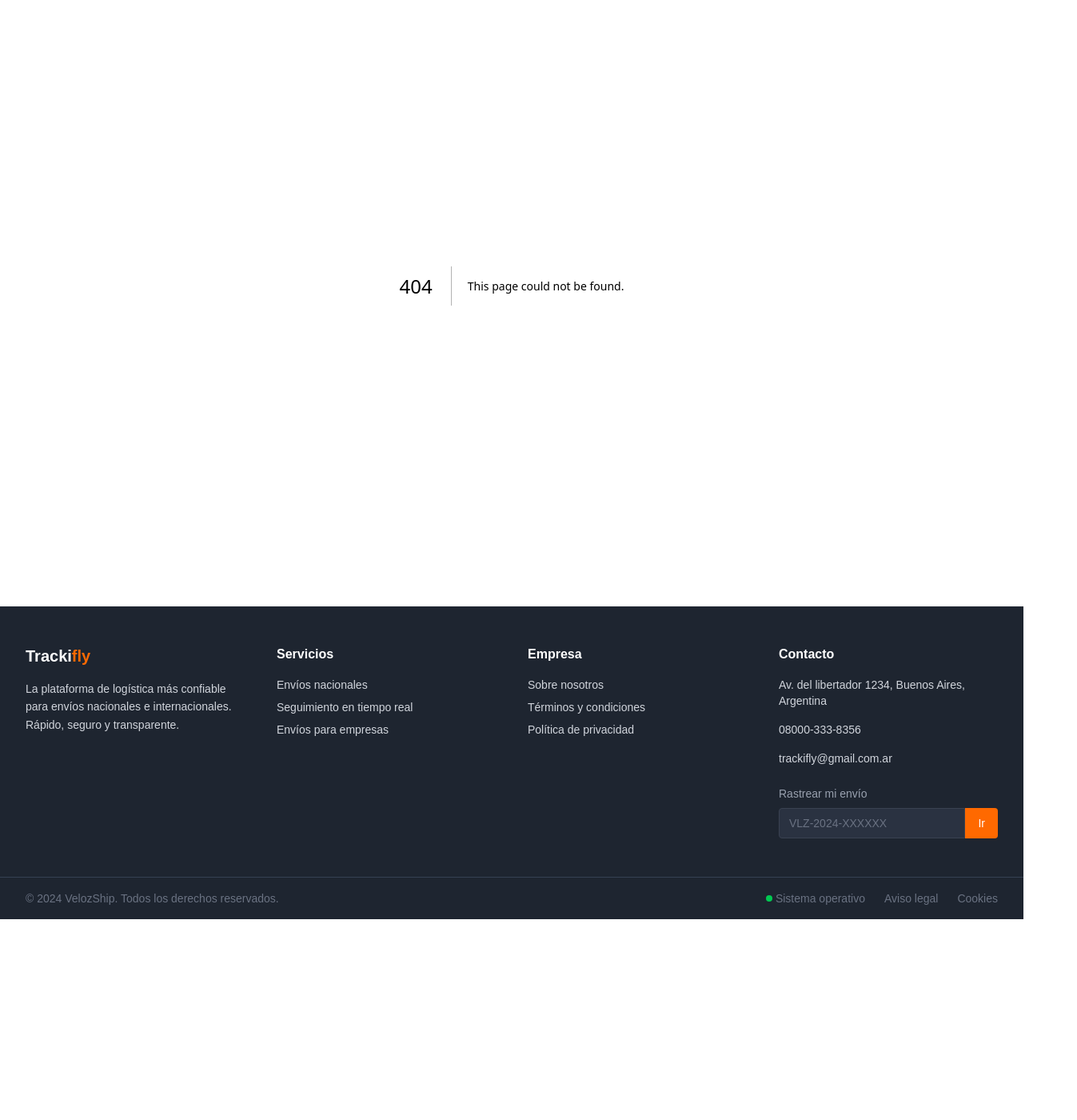
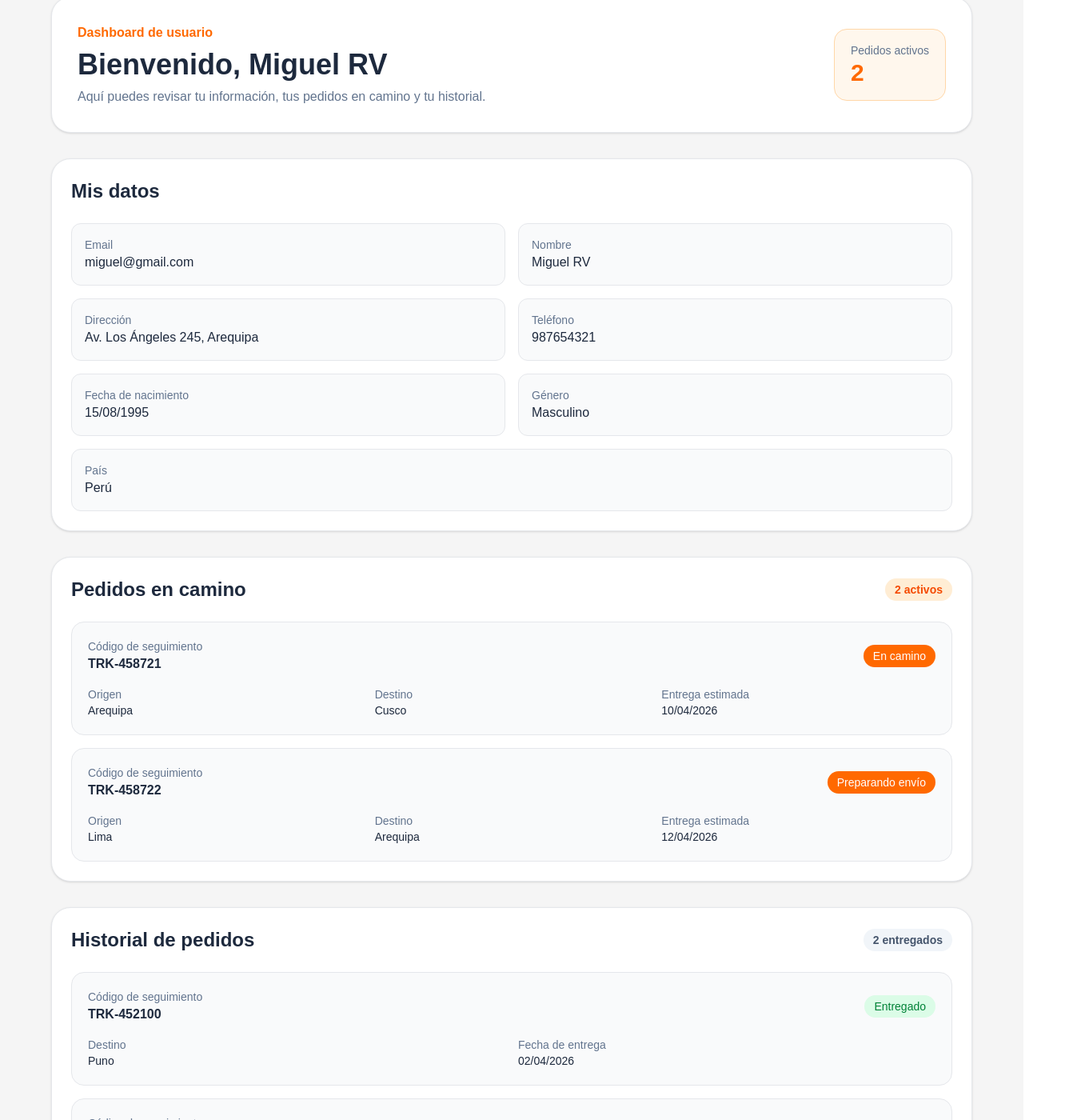
Before and after one commit to trackifly-app/Front-TrackiFly, a Next.js app in the folder front/: page /dashboard/user in a window 1280 px wide. Before the commit this address had no page. Shown: the part 140-1540 px from the top of the page at 80% size, 1347 px wide, since content can reach past the window. Before the commit the page ends 1289 px from the top, so only its background shows below. Built offline with nearby package versions, Linux system fonts and the light colour scheme.

Commit message:
actualizacion de navbar y agregado de dashboard/usuario

```diff
--- /dev/null
+++ b/front/src/app/dashboard/user/page.tsx
@@ -0,0 +1,82 @@
+import UserProfileCard from "@/components/dashboardUser/UserProfileCard";
+import ActiveOrders from "@/components/dashboardUser/ActiveOrders";
+import OrderHistory from "@/components/dashboardUser/OrderHistory";
+
+export default function DashboardUserPage() {
+  const user = {
+    email: "miguel@gmail.com",
+    name: "Miguel RV",
+    address: "Av. Los Ángeles 245, Arequipa",
+    phone: "987654321",
+    birthDate: "15/08/1995",
+    gender: "Masculino",
+    country: "Perú",
+  };
+
+  const activeOrders = [
+    {
+      id: "1",
+      trackingCode: "TRK-458721",
+      status: "En camino",
+      origin: "Arequipa",
+      destination: "Cusco",
+      estimatedDelivery: "10/04/2026",
+    },
+    {
+      id: "2",
+      trackingCode: "TRK-458722",
+      status: "Preparando envío",
+      origin: "Lima",
+      destination: "Arequipa",
+      estimatedDelivery: "12/04/2026",
+    },
+  ];
+
+  const orderHistory = [
+    {
+      id: "1",
+      trackingCode: "TRK-452100",
+      deliveredDate: "02/04/2026",
+      destination: "Puno",
+      status: "Entregado",
+    },
+    {
+      id: "2",
+      trackingCode: "TRK-451890",
+      deliveredDate: "28/03/2026",
+      destination: "Tacna",
+      status: "Entregado",
+    },
+  ];
+
+  return (
+    <main className="min-h-screen bg-[#f5f5f5] px-4 py-10 md:px-8">
+      <div className="max-w-6xl mx-auto space-y-8">
+        <section className="bg-white rounded-3xl shadow-sm border border-gray-200 p-8">
+          <div className="flex flex-col md:flex-row md:items-center md:justify-between gap-4">
+            <div>
+              <p className="text-orange-500 font-semibold mb-2">Dashboard de usuario</p>
+              <h1 className="text-3xl md:text-4xl font-bold text-slate-800">
+                Bienvenido, {user.name}
+              </h1>
+              <p className="text-slate-500 mt-2">
+                Aquí puedes revisar tu información, tus pedidos en camino y tu historial.
+              </p>
+            </div>
+
+            <div className="bg-orange-50 border border-orange-200 rounded-2xl px-5 py-4">
+              <p className="text-sm text-slate-500">Pedidos activos</p>
+              <p className="text-3xl font-bold text-orange-500">{activeOrders.length}</p>
+            </div>
+          </div>
+        </section>
+
+        <UserProfileCard user={user} />
+
+        <ActiveOrders orders={activeOrders} />
+
+        <OrderHistory orders={orderHistory} />
+      </div>
+    </main>
+  );
+}
--- a/front/src/components/Navbar.tsx
+++ b/front/src/components/Navbar.tsx
@@ -17,16 +17,19 @@ const Navbar = () => {
       {/* ZONA CENTRAL */}
       <div className="flex items-center justify-center gap-25">
         <Link href="/">Home</Link>
-        <Link href="/dashboard">Dashboard</Link>
+        <Link href="/dashboard">Dashboard/Admin</Link>
+        <Link href="/dashboard/user">Dashboard/User</Link>
         <Link href="/login">Iniciar sesión</Link>
         <Link href="/register">Registrarse</Link>
-        <Link href="/orders">Pedidos</Link>
-        <Link href="/products">Productos</Link>
+        <Link href="/orders">Pedidos/Admin</Link>
+        <Link href="/products">Productos/Admin</Link>
       </div>
 
       {/* BOTON STATUS CERRAR SESION */}
       <div className="flex items-center justify-end mr-4">
-        <button>Cerrar sesión</button>
+        <button className="bg-red-500 text-white px-4 py-2 rounded-lg hover:bg-red-400 transition">
+          Cerrar sesión
+        </button>
       </div>
     </nav>
   );
--- /dev/null
+++ b/front/src/components/dashboardUser/ActiveOrders.tsx
@@ -0,0 +1,68 @@
+type ActiveOrder = {
+  id: string;
+  trackingCode: string;
+  status: string;
+  origin: string;
+  destination: string;
+  estimatedDelivery: string;
+};
+
+type ActiveOrdersProps = {
+  orders: ActiveOrder[];
+};
+
+export default function ActiveOrders({ orders }: ActiveOrdersProps) {
+  return (
+    <section className="bg-white rounded-3xl shadow-sm border border-gray-200 p-6">
+      <div className="flex items-center justify-between mb-6">
+        <h2 className="text-2xl font-bold text-slate-800">Pedidos en camino</h2>
+        <span className="bg-orange-100 text-orange-600 text-sm font-semibold px-3 py-1 rounded-full">
+          {orders.length} activos
+        </span>
+      </div>
+
+      <div className="space-y-4">
+        {orders.length === 0 ? (
+          <div className="bg-gray-50 border border-dashed border-gray-300 rounded-2xl p-6 text-center text-slate-500">
+            No tienes pedidos en camino por ahora.
+          </div>
+        ) : (
+          orders.map((order) => (
+            <div
+              key={order.id}
+              className="border border-gray-200 rounded-2xl p-5 bg-gray-50"
+            >
+              <div className="flex flex-col md:flex-row md:items-center md:justify-between gap-3 mb-4">
+                <div>
+                  <p className="text-sm text-slate-500">Código de seguimiento</p>
+                  <p className="font-semibold text-slate-800">{order.trackingCode}</p>
+                </div>
+
+                <span className="w-fit bg-orange-500 text-white text-sm font-medium px-3 py-1 rounded-full">
+                  {order.status}
+                </span>
+              </div>
+
+              <div className="grid grid-cols-1 md:grid-cols-3 gap-4 text-sm">
+                <div>
+                  <p className="text-slate-500">Origen</p>
+                  <p className="text-slate-800 font-medium">{order.origin}</p>
+                </div>
+
+                <div>
+                  <p className="text-slate-500">Destino</p>
+                  <p className="text-slate-800 font-medium">{order.destination}</p>
+                </div>
+
+                <div>
+                  <p className="text-slate-500">Entrega estimada</p>
+                  <p className="text-slate-800 font-medium">{order.estimatedDelivery}</p>
+                </div>
+              </div>
+            </div>
+          ))
+        )}
+      </div>
+    </section>
+  );
+}
--- /dev/null
+++ b/front/src/components/dashboardUser/OrderHistory.tsx
@@ -0,0 +1,62 @@
+type HistoryOrder = {
+  id: string;
+  trackingCode: string;
+  deliveredDate: string;
+  destination: string;
+  status: string;
+};
+
+type OrderHistoryProps = {
+  orders: HistoryOrder[];
+};
+
+export default function OrderHistory({ orders }: OrderHistoryProps) {
+  return (
+    <section className="bg-white rounded-3xl shadow-sm border border-gray-200 p-6">
+      <div className="flex items-center justify-between mb-6">
+        <h2 className="text-2xl font-bold text-slate-800">Historial de pedidos</h2>
+        <span className="bg-slate-100 text-slate-600 text-sm font-semibold px-3 py-1 rounded-full">
+          {orders.length} entregados
+        </span>
+      </div>
+
+      <div className="space-y-4">
+        {orders.length === 0 ? (
+          <div className="bg-gray-50 border border-dashed border-gray-300 rounded-2xl p-6 text-center text-slate-500">
+            Aún no tienes pedidos finalizados.
+          </div>
+        ) : (
+          orders.map((order) => (
+            <div
+              key={order.id}
+              className="border border-gray-200 rounded-2xl p-5 bg-gray-50"
+            >
+              <div className="flex flex-col md:flex-row md:items-center md:justify-between gap-3 mb-4">
+                <div>
+                  <p className="text-sm text-slate-500">Código de seguimiento</p>
+                  <p className="font-semibold text-slate-800">{order.trackingCode}</p>
+                </div>
+
+                <span className="w-fit bg-green-100 text-green-700 text-sm font-medium px-3 py-1 rounded-full">
+                  {order.status}
+                </span>
+              </div>
+
+              <div className="grid grid-cols-1 md:grid-cols-2 gap-4 text-sm">
+                <div>
+                  <p className="text-slate-500">Destino</p>
+                  <p className="text-slate-800 font-medium">{order.destination}</p>
+                </div>
+
+                <div>
+                  <p className="text-slate-500">Fecha de entrega</p>
+                  <p className="text-slate-800 font-medium">{order.deliveredDate}</p>
+                </div>
+              </div>
+            </div>
+          ))
+        )}
+      </div>
+    </section>
+  );
+}
--- /dev/null
+++ b/front/src/components/dashboardUser/UserProfileCard.tsx
@@ -0,0 +1,56 @@
+type UserProfileCardProps = {
+  user: {
+    email: string;
+    name: string;
+    address: string;
+    phone: string;
+    birthDate: string;
+    gender: string;
+    country: string;
+  };
+};
+
+export default function UserProfileCard({ user }: UserProfileCardProps) {
+  return (
+    <section className="bg-white rounded-3xl shadow-sm border border-gray-200 p-6">
+      <h2 className="text-2xl font-bold text-slate-800 mb-6">Mis datos</h2>
+
+      <div className="grid grid-cols-1 md:grid-cols-2 gap-4">
+        <div className="bg-gray-50 rounded-xl p-4 border border-gray-200">
+          <p className="text-sm text-slate-500">Email</p>
+          <p className="text-slate-800 font-medium break-words">{user.email}</p>
+        </div>
+
+        <div className="bg-gray-50 rounded-xl p-4 border border-gray-200">
+          <p className="text-sm text-slate-500">Nombre</p>
+          <p className="text-slate-800 font-medium">{user.name}</p>
+        </div>
+
+        <div className="bg-gray-50 rounded-xl p-4 border border-gray-200">
+          <p className="text-sm text-slate-500">Dirección</p>
+          <p className="text-slate-800 font-medium">{user.address}</p>
+        </div>
+
+        <div className="bg-gray-50 rounded-xl p-4 border border-gray-200">
+          <p className="text-sm text-slate-500">Teléfono</p>
+          <p className="text-slate-800 font-medium">{user.phone}</p>
+        </div>
+
+        <div className="bg-gray-50 rounded-xl p-4 border border-gray-200">
+          <p className="text-sm text-slate-500">Fecha de nacimiento</p>
+          <p className="text-slate-800 font-medium">{user.birthDate}</p>
+        </div>
+
+        <div className="bg-gray-50 rounded-xl p-4 border border-gray-200">
+          <p className="text-sm text-slate-500">Género</p>
+          <p className="text-slate-800 font-medium">{user.gender}</p>
+        </div>
+
+        <div className="bg-gray-50 rounded-xl p-4 border border-gray-200 md:col-span-2">
+          <p className="text-sm text-slate-500">País</p>
+          <p className="text-slate-800 font-medium">{user.country}</p>
+        </div>
+      </div>
+    </section>
+  );
+}
```
Also changed, not shown: front/src/app/dashboard/admin/page.tsx (added), 1 other file (tests, documents, lock files or other folders).
